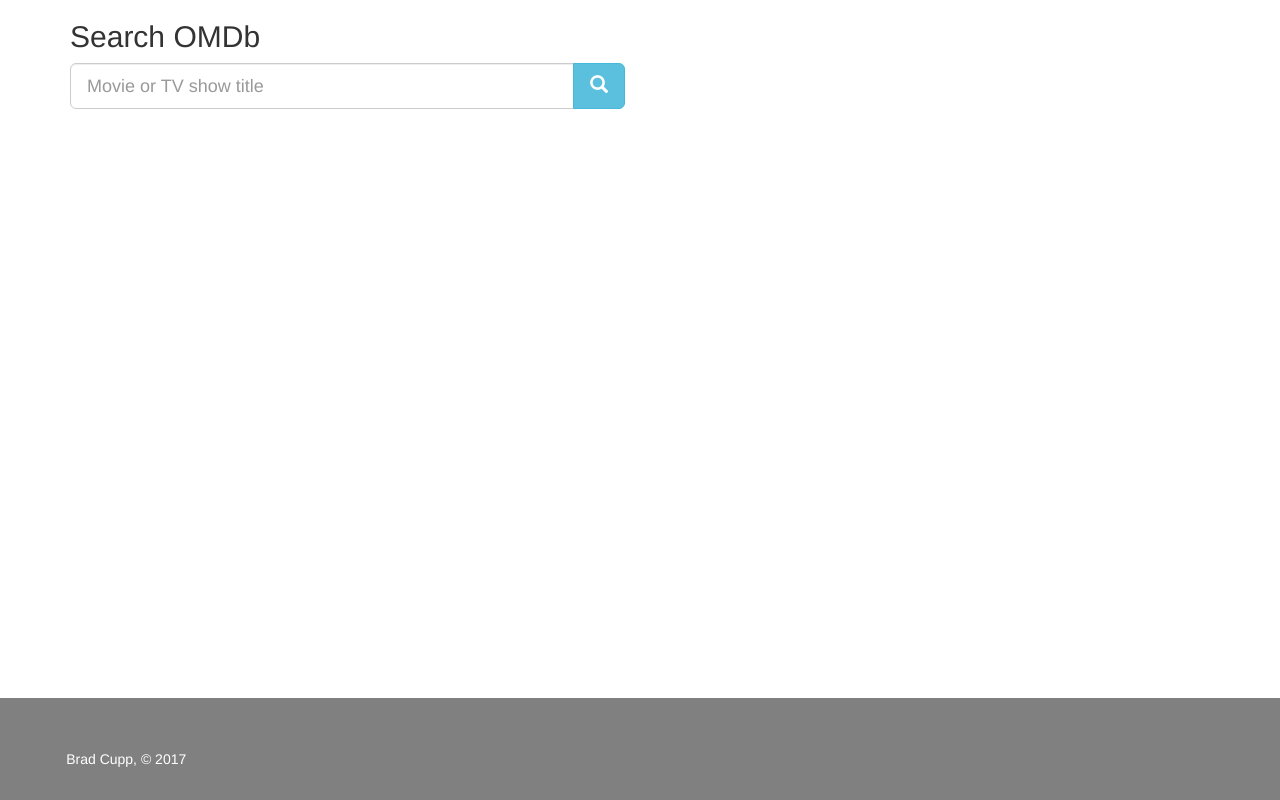
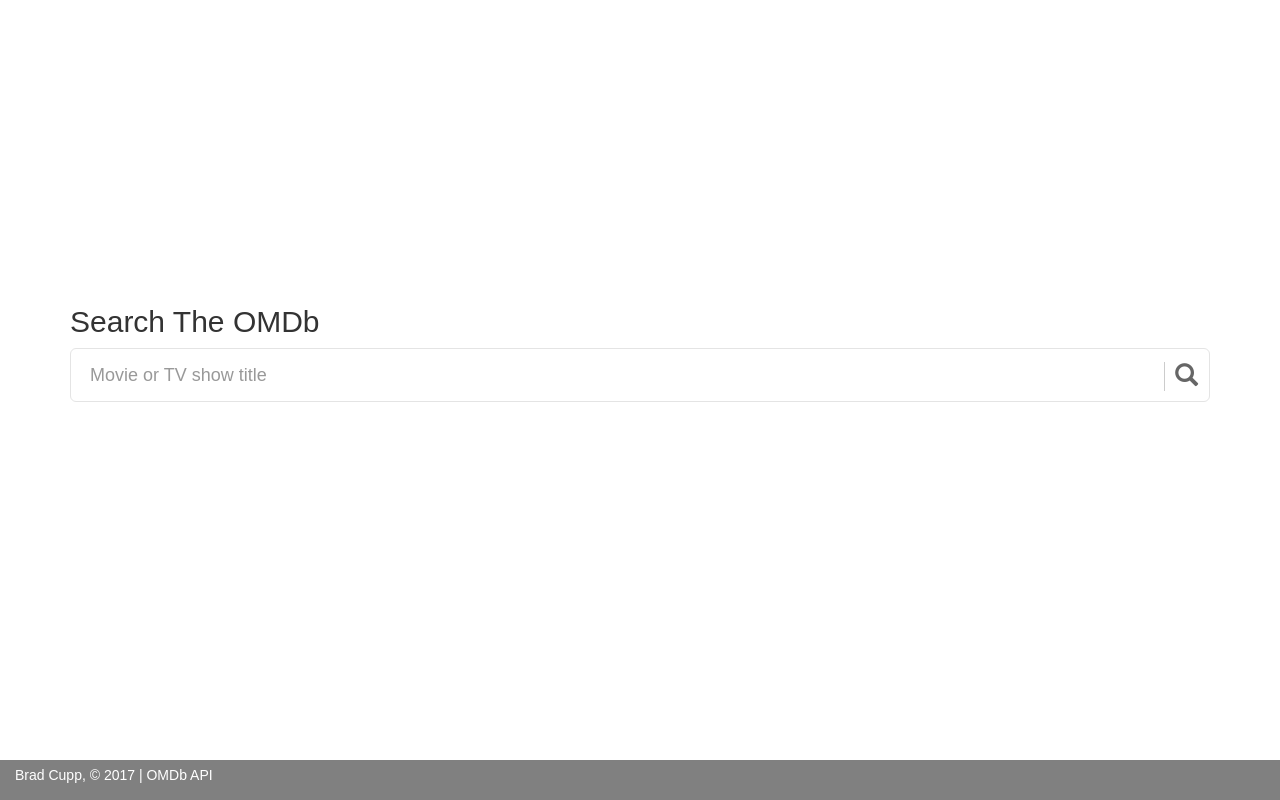
Before and after one commit to bcupp/OMDb, a plain HTML site: page index.html in a window 1280 px wide. Drawn offline with nearby package versions, Linux system fonts and the light colour scheme; some packages are replaced by stand-ins of ours.

Commit message:
added placeholder space above image that goes away on search

```diff
--- a/css/styles.css
+++ b/css/styles.css
@@ -1,18 +1,82 @@
+body {
+    font-family: Arial, Verdana, sans-serif;
+}
+
 .footer {
     position: absolute;
     bottom: 0;
     width: 100%;
-  height: 20px;
+    height: 40px;
     background-color: grey;
     color: white;
-  padding: 4%;
+    padding-top: 5px;
+    margin-bottom: 0px;
 }
 
+
+/*default class unless search has results*/
 
 .hiddenArticle {
     display: none;
 }
 
+
+/*default class unless search has no results*/
+
 .hiddenError {
     display: none;
 }
+
+.posterStyles {
+    float: left;
+    padding-right: 20px;
+}
+
+.resultsStyles p {
+    font-size: 18px;
+    padding-bottom: 10px;
+    padding-top: 10px;
+}
+
+.blankPlaceholder {
+    padding-bottom: 25%;
+}
+
+
+
+/*search bar styles start*/
+
+#custom-search-input {
+    padding: 3px;
+    border: solid 1px #E4E4E4;
+    border-radius: 6px;
+    background-color: #fff;
+}
+
+#custom-search-input input {
+    border: 0;
+    box-shadow: none;
+}
+
+#custom-search-input button {
+    margin: 2px 0 0 0;
+    background: none;
+    box-shadow: none;
+    border: 0;
+    color: #666666;
+    padding: 0 8px 0 10px;
+    border-left: solid 1px #ccc;
+}
+
+#custom-search-input button:hover {
+    border: 0;
+    box-shadow: none;
+    border-left: solid 1px #ccc;
+}
+
+#custom-search-input .glyphicon-search {
+    font-size: 23px;
+}
+
+
+/*search bar styles end*/
--- a/index.html
+++ b/index.html
@@ -12,6 +12,7 @@
 <body ng-app='OMDBMod'>
   <div class="container" ng-controller='searchController'>
 
+    <blank-space></blank-space>
     <search-bar></search-bar>
     <search-results></search-results>
 
--- a/js/controllers/searchController.js
+++ b/js/controllers/searchController.js
@@ -11,20 +11,26 @@ app.controller('searchController', function($scope, $http) {
     //initialize variable to store hide or show class for error display
     $scope.hideShowClassError = 'hiddenError';
 
+    //initialize variable to store hide or show class for blank palceholder
+    $scope.hidePlaceholder = false;
+
     //function called on user search that takes the input
-    $scope.userSearch = function(input){
+    $scope.userSearch = function(input) {
+
+        //hide placeholder on search
+        $scope.hidePlaceholder = true;
+
 
         //API call that appends user input to URL to search OMDb
-    $http.get('http://www.omdbapi.com/?t='+input)
+        $http.get('http://www.omdbapi.com/?t=' + input)
             .then(function(response) {
-      console.log(response.data);
 
                 //saving JSON object to movieData variable
                 $scope.movieData = response.data;
 
                 //if there is no results to the search change class on results to hidden again
                 //and reveal error message
-      if ($scope.movieData.Response === 'False'){
+                if ($scope.movieData.Response === 'False') {
                     $scope.hideShowClassError = '';
                     $scope.hideShowClass = 'hiddenArticle';
 
--- a/js/directives/customDirectives.js
+++ b/js/directives/customDirectives.js
@@ -26,3 +26,12 @@ app.directive('searchResults', function(){
     templateUrl:"views/searchResults.html"
   };
 });
+
+//custom directive for placeholder above search bar on page load
+app.directive('blankSpace', function(){
+  return{
+    restrict:'EA',
+    replace: false,
+    templateUrl:"views/blankSpace.html"
+  };
+});
--- /dev/null
+++ b/views/blankSpace.html
@@ -0,0 +1,3 @@
+<div class="blankPlaceholder" ng-hide = "hidePlaceholder">
+
+</div>
--- a/views/footerDir.html
+++ b/views/footerDir.html
@@ -1,5 +1,5 @@
 <footer class="footer">
     <div class="container-fluid">
-        <p>Brad Cupp, &copy; 2017</p>
+        <p>Brad Cupp, &copy; 2017 | OMDb API</p>
     </div>
 </footer>
--- a/views/searchBar.html
+++ b/views/searchBar.html
@@ -1,14 +1,18 @@
 <div class="row">
-    <div class="col-md-6">
-        <h2>Search OMDb</h2>
+    <div class="col-md-12">
+        <h2>Search The OMDb</h2>
+        <div id="custom-search-input">
+        <form ng-submit="userSearch(userInput)">
         <div class="input-group col-md-12">
             <input type="text" class="form-control input-lg" placeholder="Movie or TV show title" ng-model='userInput' />
             <span class="input-group-btn">
-              <!-- on button click the information in the input is sent as perameters to userSearch function -->
+              <!-- on button click the information in the input is sent as parameters to userSearch function -->
               <button class="btn btn-info btn-lg" type="button" ng-click='userSearch(userInput)'>
                   <i class="glyphicon glyphicon-search"></i>
               </button>
             </span>
         </div>
+        </form>
+      </div>
     </div>
 </div>
--- a/views/searchResults.html
+++ b/views/searchResults.html
@@ -1,14 +1,16 @@
 <div class="row">
   <div class="col-lg-12">
     <div class="resultsStyles" ng-class='hideShowClass'>
-      <p>Title: {{movieData.Title}}</p>
+      <h2>{{movieData.Title}}</h2>
+      <img class="posterStyles" src="{{movieData.Poster}}" alt="">
       <p>Release Date: {{movieData.Year}}</p>
       <p>Rating: {{movieData.Rated}}</p>
-      <p>Actors: {{movieData.Actors}}</p>
-      <img src="{{movieData.Poster}}" alt="">
+      <p>Runtime: {{movieData.Runtime}}</p>
+      <p>Cast: {{movieData.Actors}}</p>
+      <p>Plot: {{movieData.Plot}}</p>
     </div>
     <div>
-      <p ng-class="hideShowClassError">Sorry, there are no results for your search</p>
+      <p ng-class="hideShowClassError">Sorry, there are no results matching your search</p>
     </div>
   </div>
 </div>
```
Lines whose indentation alone changed are shown as unchanged.
